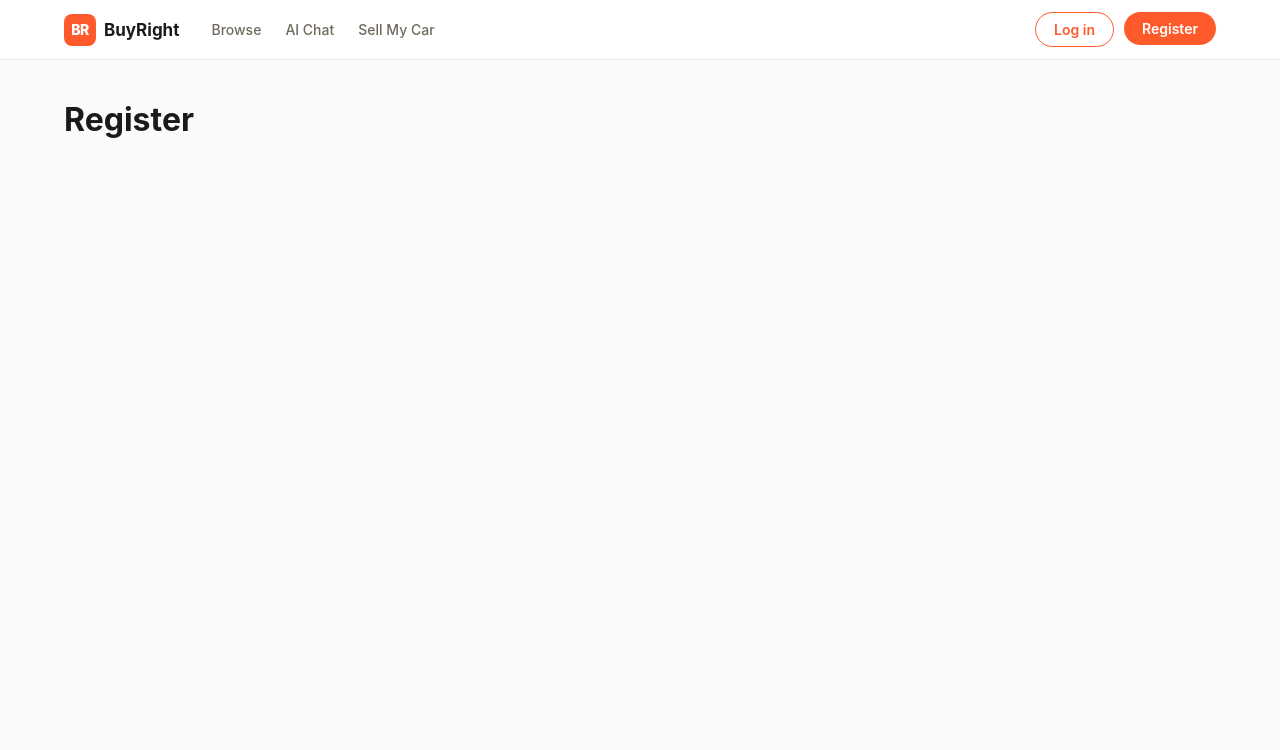
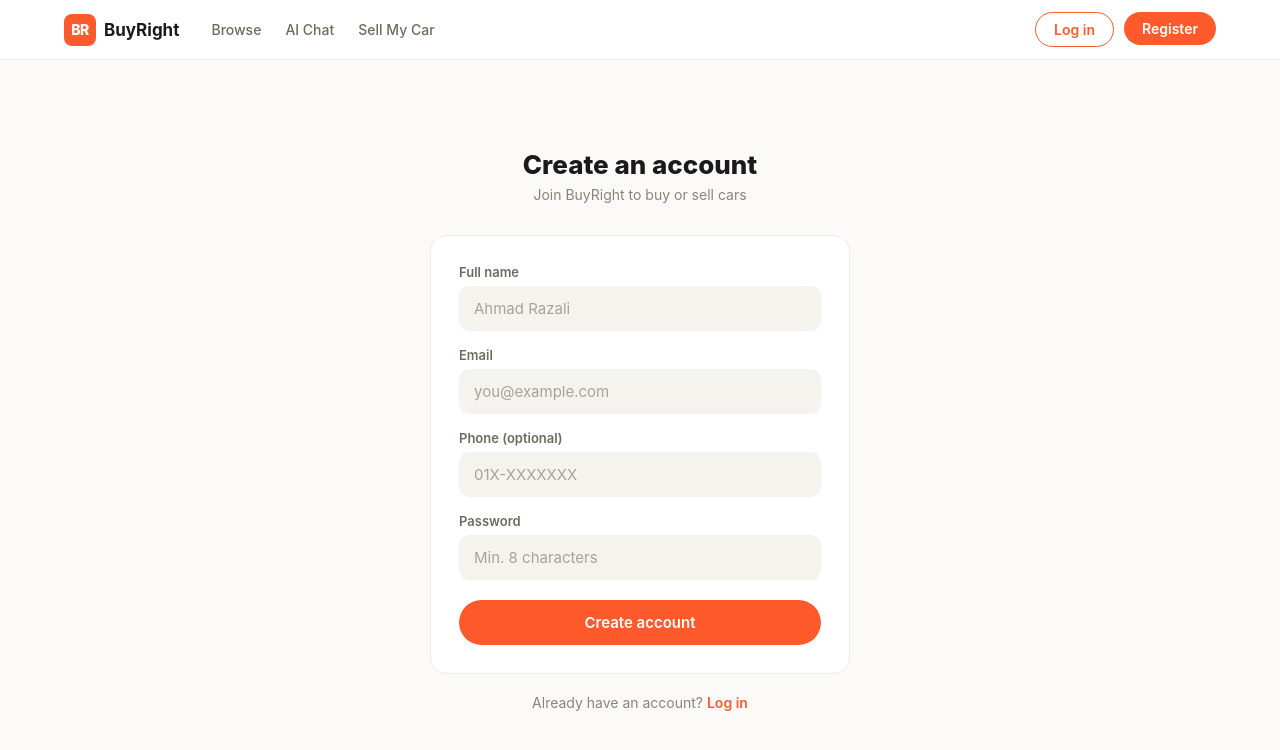
Before and after one commit to dylanc0214/BuyRight, a React (Vite) app in the folder client/: page /register in a window 1280 px wide. Shown: the top 750 px of the page. Built offline with nearby package versions, Linux system fonts and the light colour scheme; no server answers.

Commit message:
feat: add Login and Register pages with JWT auth flow
Co-Authored-By: Claude Sonnet 4.6 <noreply@anthropic.com>

```diff
--- a/client/src/pages/Login.jsx
+++ b/client/src/pages/Login.jsx
@@ -1 +1,58 @@
-export default function Login() { return <div className="page"><div className="container" style={{paddingTop:'40px'}}><h1>Login</h1></div></div>; }
+// client/src/pages/Login.jsx
+import { useState } from 'react';
+import { Link, useNavigate } from 'react-router-dom';
+import { loginApi } from '../utils/api';
+import { useAuth } from '../context/AuthContext';
+
+export default function Login() {
+  const { login } = useAuth();
+  const navigate = useNavigate();
+  const [form, setForm] = useState({ email: '', password: '' });
+  const [error, setError] = useState('');
+  const [loading, setLoading] = useState(false);
+
+  async function handleSubmit(e) {
+    e.preventDefault();
+    setError('');
+    setLoading(true);
+    try {
+      const { token, user } = await loginApi(form);
+      login(token, user);
+      navigate(user.role === 'admin' ? '/admin' : '/account');
+    } catch (err) {
+      setError(err.message === 'invalid_credentials' ? 'Incorrect email or password.' : 'Something went wrong. Try again.');
+    } finally {
+      setLoading(false);
+    }
+  }
+
+  return (
+    <div className="page" style={{ display: 'flex', alignItems: 'center', justifyContent: 'center', padding: '60px 16px' }}>
+      <div style={{ width: '100%', maxWidth: 400 }}>
+        <div style={{ textAlign: 'center', marginBottom: 32 }}>
+          <h1 style={{ fontSize: 26, fontWeight: 800, marginBottom: 6 }}>Welcome back</h1>
+          <p style={{ color: 'var(--text-secondary)', fontSize: 14 }}>Log in to your BuyRight account</p>
+        </div>
+        <div className="card" style={{ padding: 28 }}>
+          <form onSubmit={handleSubmit} style={{ display: 'flex', flexDirection: 'column', gap: 16 }}>
+            <div>
+              <label style={{ fontSize: 13, fontWeight: 600, color: 'var(--text-dim)', display: 'block', marginBottom: 6 }}>Email</label>
+              <input className="input-field" type="email" required value={form.email} onChange={(e) => setForm((f) => ({ ...f, email: e.target.value }))} placeholder="you@example.com" />
+            </div>
+            <div>
+              <label style={{ fontSize: 13, fontWeight: 600, color: 'var(--text-dim)', display: 'block', marginBottom: 6 }}>Password</label>
+              <input className="input-field" type="password" required value={form.password} onChange={(e) => setForm((f) => ({ ...f, password: e.target.value }))} placeholder="••••••••" />
+            </div>
+            {error && <div style={{ color: 'var(--red)', fontSize: 13, padding: '8px 12px', background: '#fbeae8', borderRadius: 8 }}>{error}</div>}
+            <button type="submit" className="btn-primary" style={{ width: '100%', padding: 13, marginTop: 4 }} disabled={loading}>
+              {loading ? 'Logging in…' : 'Log in'}
+            </button>
+          </form>
+        </div>
+        <p style={{ textAlign: 'center', fontSize: 14, color: 'var(--text-secondary)', marginTop: 20 }}>
+          Don't have an account? <Link to="/register" style={{ color: 'var(--primary)', fontWeight: 600 }}>Register</Link>
+        </p>
+      </div>
+    </div>
+  );
+}
--- a/client/src/pages/Register.jsx
+++ b/client/src/pages/Register.jsx
@@ -1 +1,65 @@
-export default function Register() { return <div className="page"><div className="container" style={{paddingTop:'40px'}}><h1>Register</h1></div></div>; }
+// client/src/pages/Register.jsx
+import { useState } from 'react';
+import { Link, useNavigate } from 'react-router-dom';
+import { registerApi, loginApi } from '../utils/api';
+import { useAuth } from '../context/AuthContext';
+
+export default function Register() {
+  const { login } = useAuth();
+  const navigate = useNavigate();
+  const [form, setForm] = useState({ name: '', email: '', phone: '', password: '' });
+  const [error, setError] = useState('');
+  const [loading, setLoading] = useState(false);
+
+  function set(key, val) { setForm((f) => ({ ...f, [key]: val })); }
+
+  async function handleSubmit(e) {
+    e.preventDefault();
+    setError('');
+    if (form.password.length < 8) { setError('Password must be at least 8 characters.'); return; }
+    setLoading(true);
+    try {
+      await registerApi(form);
+      const { token, user } = await loginApi({ email: form.email, password: form.password });
+      login(token, user);
+      navigate('/account');
+    } catch (err) {
+      setError(err.message === 'email_taken' ? 'That email is already registered.' : 'Something went wrong. Try again.');
+    } finally {
+      setLoading(false);
+    }
+  }
+
+  return (
+    <div className="page" style={{ display: 'flex', alignItems: 'center', justifyContent: 'center', padding: '60px 16px' }}>
+      <div style={{ width: '100%', maxWidth: 420 }}>
+        <div style={{ textAlign: 'center', marginBottom: 32 }}>
+          <h1 style={{ fontSize: 26, fontWeight: 800, marginBottom: 6 }}>Create an account</h1>
+          <p style={{ color: 'var(--text-secondary)', fontSize: 14 }}>Join BuyRight to buy or sell cars</p>
+        </div>
+        <div className="card" style={{ padding: 28 }}>
+          <form onSubmit={handleSubmit} style={{ display: 'flex', flexDirection: 'column', gap: 16 }}>
+            {[
+              { key: 'name',     label: 'Full name',    type: 'text',     ph: 'Ahmad Razali', req: true },
+              { key: 'email',    label: 'Email',         type: 'email',    ph: 'you@example.com', req: true },
+              { key: 'phone',    label: 'Phone (optional)', type: 'tel', ph: '01X-XXXXXXX', req: false },
+              { key: 'password', label: 'Password',      type: 'password', ph: 'Min. 8 characters', req: true },
+            ].map(({ key, label, type, ph, req }) => (
+              <div key={key}>
+                <label style={{ fontSize: 13, fontWeight: 600, color: 'var(--text-dim)', display: 'block', marginBottom: 6 }}>{label}</label>
+                <input className="input-field" type={type} required={req} value={form[key]} onChange={(e) => set(key, e.target.value)} placeholder={ph} />
+              </div>
+            ))}
+            {error && <div style={{ color: 'var(--red)', fontSize: 13, padding: '8px 12px', background: '#fbeae8', borderRadius: 8 }}>{error}</div>}
+            <button type="submit" className="btn-primary" style={{ width: '100%', padding: 13, marginTop: 4 }} disabled={loading}>
+              {loading ? 'Creating account…' : 'Create account'}
+            </button>
+          </form>
+        </div>
+        <p style={{ textAlign: 'center', fontSize: 14, color: 'var(--text-secondary)', marginTop: 20 }}>
+          Already have an account? <Link to="/login" style={{ color: 'var(--primary)', fontWeight: 600 }}>Log in</Link>
+        </p>
+      </div>
+    </div>
+  );
+}
```
